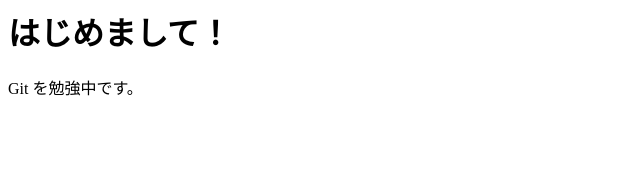
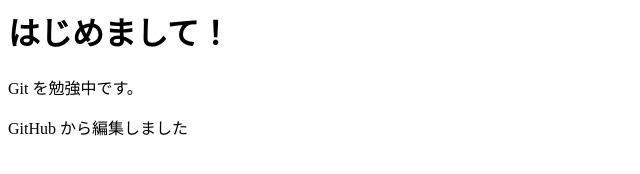
Before and after one commit to yuheitak/my-profile-site, a plain HTML site: page index.html in a window 1280 px wide. Shown: the whole page, without its empty margins (0-640 px from the left). Drawn offline with Linux system fonts and the light colour scheme.

Commit message:
Add a new paragraph about GitHub edits

```diff
--- a/index.html
+++ b/index.html
@@ -1,2 +1,3 @@
 <h1>はじめまして！</h1>
 <p>Git を勉強中です。</p>
+<p>GitHub から編集しました</p>
```
